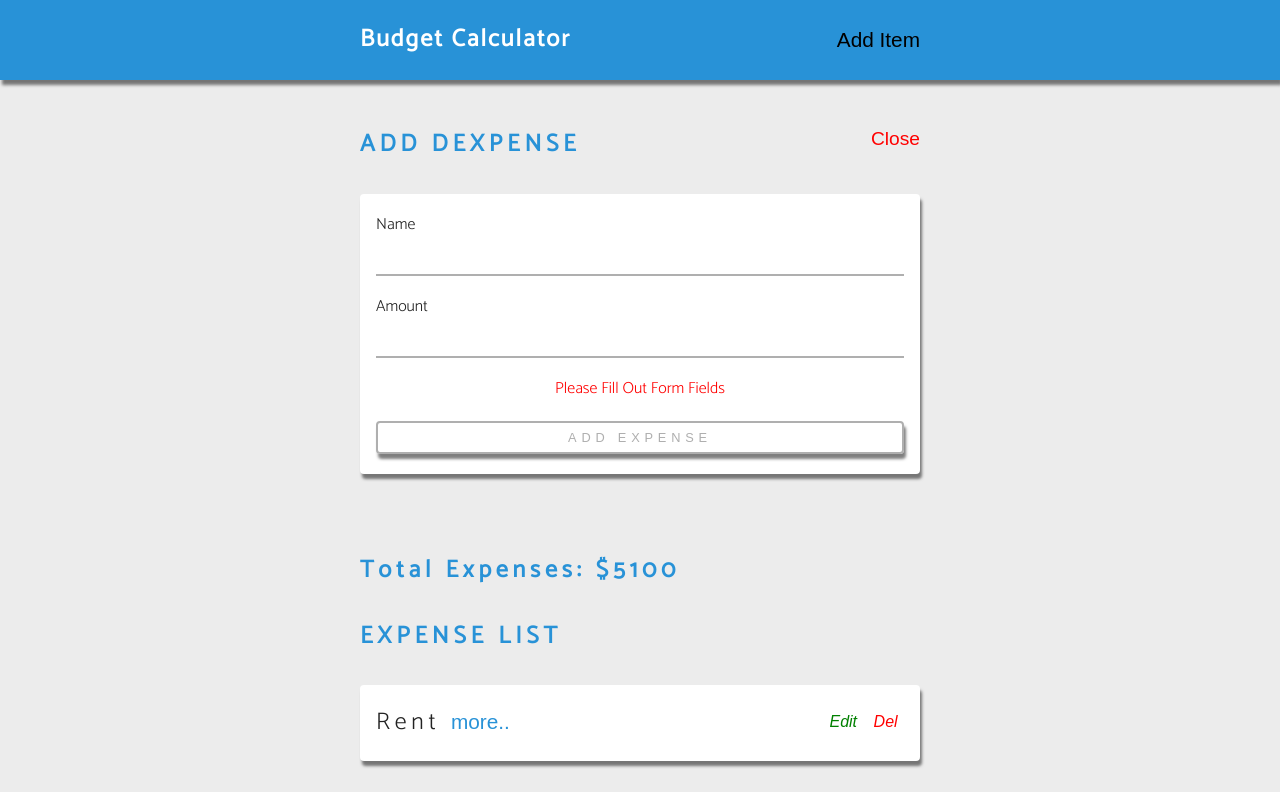
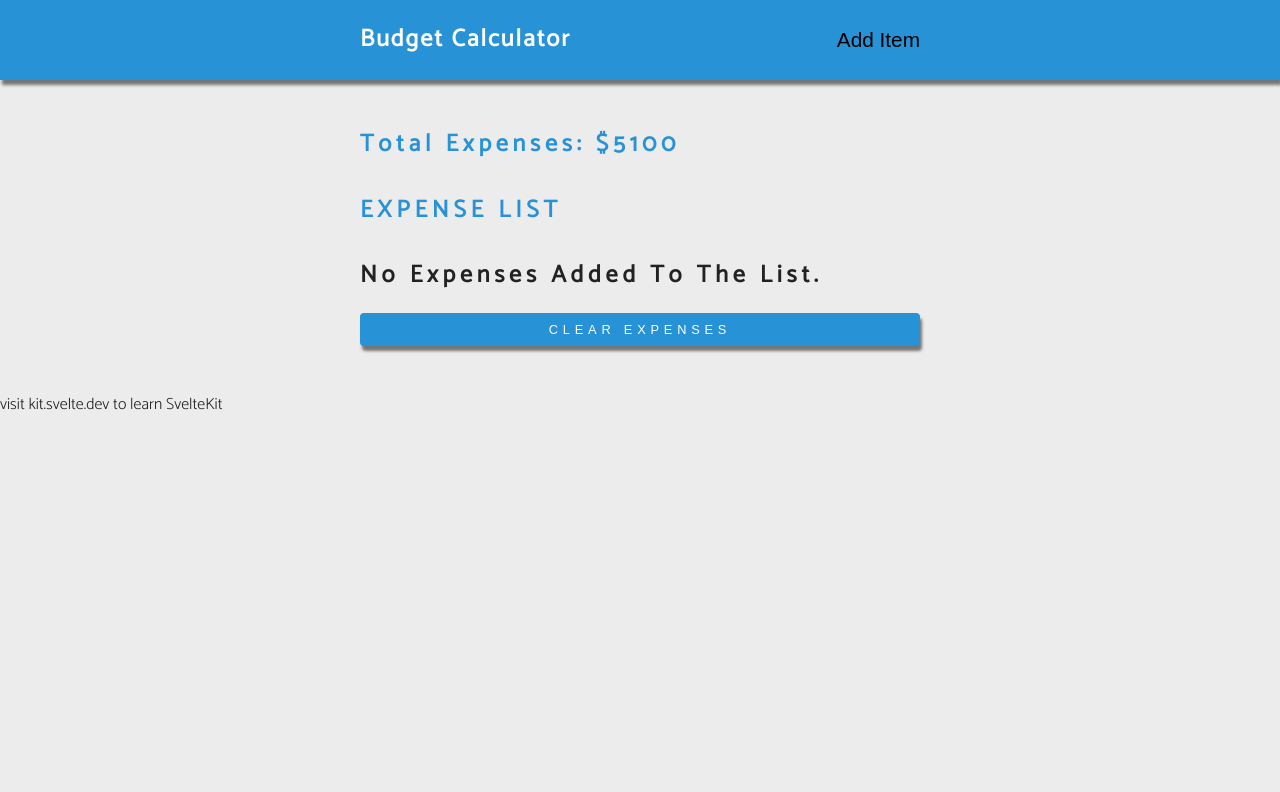
Before and after one commit to yoelkj/svelte_expenses, a SvelteKit app: page / in a window 1280 px wide. Shown: the top 792 px of the page. Built offline with nearby package versions, Linux system fonts and the light colour scheme.

Commit message:
UPGRADE modal behavior and loal storage

```diff
--- a/src/routes/+layout.svelte
+++ b/src/routes/+layout.svelte
@@ -1,17 +1,16 @@
 <script>
-	import Header from './Header.svelte';
+
 
 	import './global.css';
+
 </script>
 
 
 <div class="app">
-	<Header />
 
 
-	<main class="content">
-		<slot />
-	</main>
+
+	<slot />
 
 	<footer>
 		<p>visit <a href="https://kit.svelte.dev">kit.svelte.dev</a> to learn SvelteKit</p>
--- a/src/routes/+page.svelte
+++ b/src/routes/+page.svelte
@@ -2,18 +2,22 @@
 <script>
 
     //Context
-    import { setContext } from 'svelte';
+    import { afterUpdate, onMount, setContext } from 'svelte';
+
     //Componnets
+    import Header from './Header.svelte';
     import ExpenseList from './ExpenseList.svelte';
     import Totals from './Totals.svelte';
     import ExpenseForm from './ExpenseForm.svelte';
+    import Modal from './Modal.svelte';
     //Data
-    import import_rows from './expenses';
+    //import import_rows from './expenses';
     import expenses from './expenses';
 
-    let data = [...import_rows];
+    let isFormOpen = false;
 
-
+    //let data = [...import_rows];
+    let data = [];
     let setName = '';
     let setAmount = null;
     let setId = null;
@@ -41,10 +45,13 @@
     }
 
     function setModifiedExpense(id){
+
         let expense = data.find(item => item.id === id);
+
         setName = expense.name;
         setAmount = expense.amount;
         setId = expense.id;
+        showForm();
     }
 
     function addExpense({name, amount}){
@@ -61,14 +68,27 @@
     }
 
     function editExpense({name, amount}){
+
         data = data.map(item => {
-            return item.id = setId ? {...item, name, amount:amount}: {...item}
+            return item.id === setId ? {...item, name, amount:amount}: {...item}
         });
+
         setId = null;
         setName = '';
         setAmount = null;
+
+
     }
 
+    function showForm(){
+		isFormOpen = true;
+	}
+    function closeForm(){
+		isFormOpen = false;
+        setId = null;
+        setName = '';
+        setAmount = null;
+	}
 
 
     /*
@@ -79,13 +99,44 @@
     }
     */
 
+
+    //Local storage
+    function setLocalStorage(){
+        localStorage.setItem('expenses', JSON.stringify(data))
+    }
+
+    onMount(() =>{
+        data = localStorage.getItem('expenses') ? JSON.parse(localStorage.getItem('expenses')) : [];
+        console.log(data);
+    });
+
+    afterUpdate(() => {
+        setLocalStorage();
+    })
+
+
 </script>
 
 <!--
 <ExpenseList rows={data} on:delete={deleteExpense} />
 -->
 
-    <ExpenseForm {editExpense} {addExpense} {isEditing} name={setName} amount={setAmount}/>
+
+<Header {showForm}/>
+
+<main class="content">
+
+    {#if isFormOpen}
+    <Modal>
+        <ExpenseForm
+            {editExpense}
+            {addExpense}
+            {closeForm}
+            {isEditing}
+            name={setName}
+            amount={setAmount} />
+    </Modal>
+    {/if}
 
     <Totals title="Total expenses" total="{total}" />
 
@@ -93,4 +144,11 @@
 
     <button on:click={clearExpenses} class="btn-primary btn-block">
         Clear expenses
-</button>
+    </button>
+</main>
+<!--
+    <Modal>
+        <h2 slot="header">Header content</h2>
+        <p slot="footer">Footer content</p>
+    </Modal>
+-->
--- a/src/routes/ExpenseForm.svelte
+++ b/src/routes/ExpenseForm.svelte
@@ -1,9 +1,21 @@
 <script>
+
+    //import { onMount,
+    //         onDestroy,
+    //         beforeUpdate,
+    //         afterUpdate } from "svelte";
+    //
+    //onMount(() => {console.log('form has mounted');    })
+    //beforeUpdate(() => {console.log('Before updated');    })
+    //afterUpdate(() => {console.log('After updated');    })
+    //onDestroy(() => {console.log('form has hidden');    })
 
     import Title from "./Title.svelte";
 
     export let addExpense;
     export let editExpense;
+    export let closeForm;
+
 
     export let name = '';
     export let amount = null;
@@ -25,7 +37,13 @@
 
         name = '';
         amount = null;
+        closeForm();
     }
+
+
+
+
+
 
 </script>
 
@@ -59,7 +77,7 @@
             {/if}
         </button>
 
-        <button type="button" class="close-btn">
+        <button type="button" class="close-btn" on:click={closeForm}>
             <i class="fas fa-times"></i>
             Close
         </button>
--- a/src/routes/Header.svelte
+++ b/src/routes/Header.svelte
@@ -1,10 +1,12 @@
-<script></script>
+<script>
+    export let showForm;
+</script>
 
 <header>
     <nav class="nav">
         <div class="nav-center">
             <h1 class="nav-title">Budget Calculator</h1>
-            <button type="button" class="nav-btn">
+            <button on:click={showForm} type="button" class="nav-btn">
                 <i class="far fa-plus-square" ></i> Add item
             </button>
         </div>
--- /dev/null
+++ b/src/routes/Modal.svelte
@@ -0,0 +1,14 @@
+<script></script>
+
+<div class="modal-container">
+    <div class="modal-content">
+
+        <!--
+            <slot name="header"/>
+            <slot name="footer"/>
+        -->
+
+        <slot><!--Default modal content here--></slot>
+
+    </div>
+</div>
```
